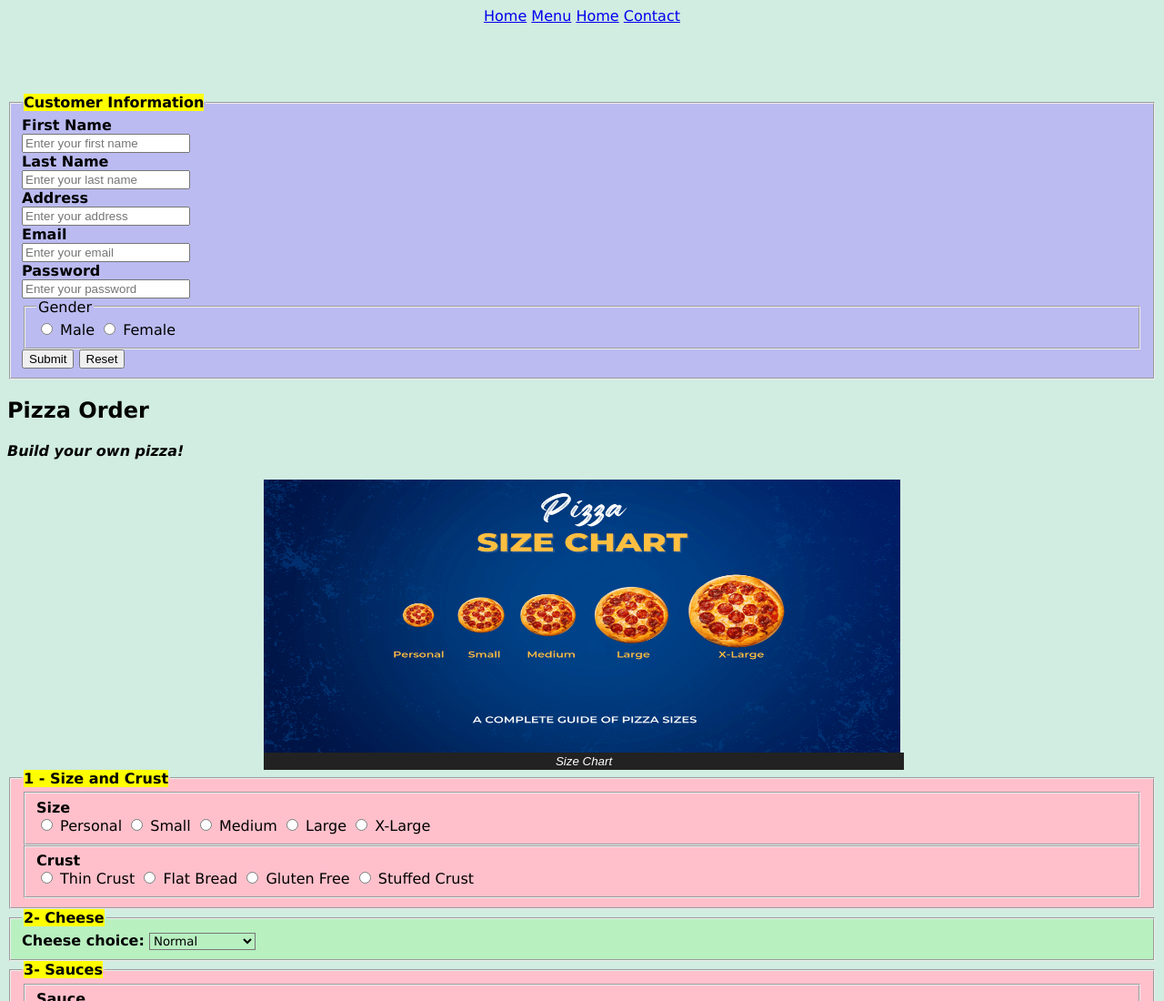
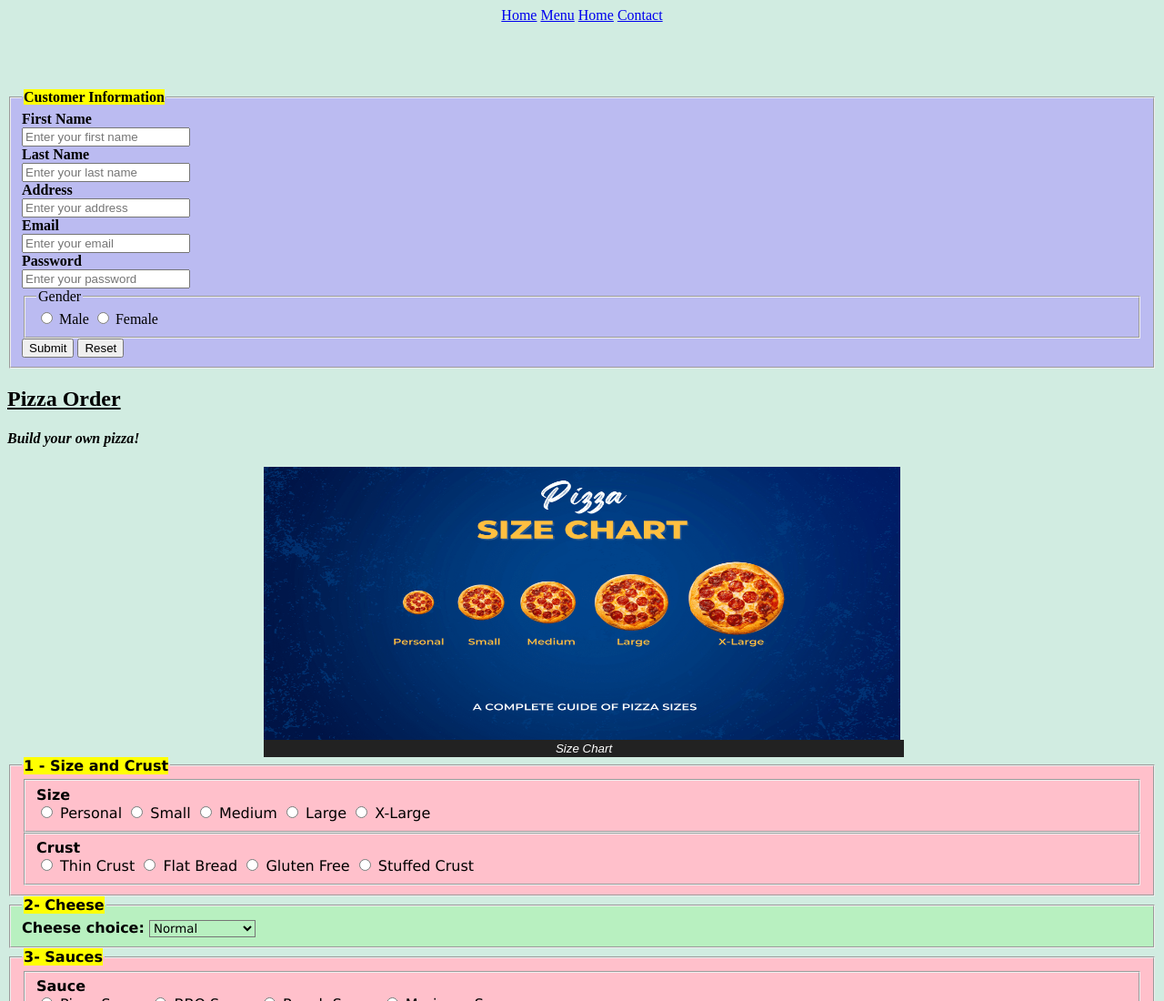
Before and after one commit to julianapivaro/assignment1, a plain HTML site: page index.html in a window 1280 px wide. Shown: the top 1100 px of the page at 91% size. Drawn offline with Linux system fonts and the light colour scheme.

Commit message:
Update style.css

```diff
--- a/style.css
+++ b/style.css
@@ -1,7 +1,7 @@
 /*styling for the whole html file*/
 
 html {background-color: rgb(209, 236, 225);
-font-family: Verdana, Geneva, Tahoma, sans-serif;}
+font-family: 'Times New Roman', Times, serif;}
 
 
 /*styling for the header*/
@@ -14,6 +14,14 @@ header{
 section fieldset {
     background-color: rgb(187, 187, 241);
 }
+
+/*styling for the headings*/
+h2 {
+    text-decoration: underline;
+
+}
+
+
 
 /*styling for the pizza size figure*/
 figure {
```
